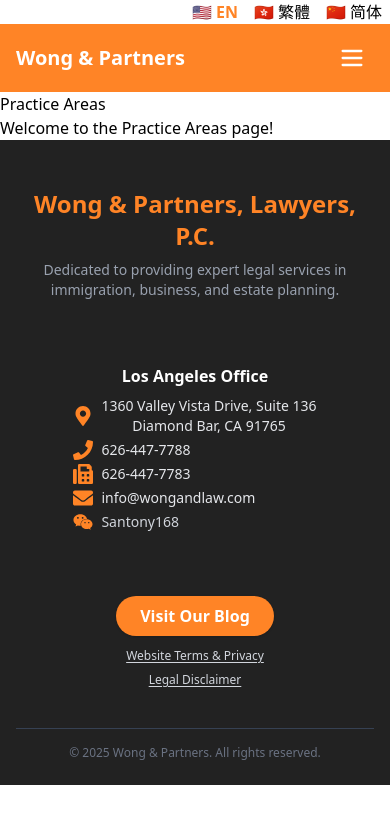
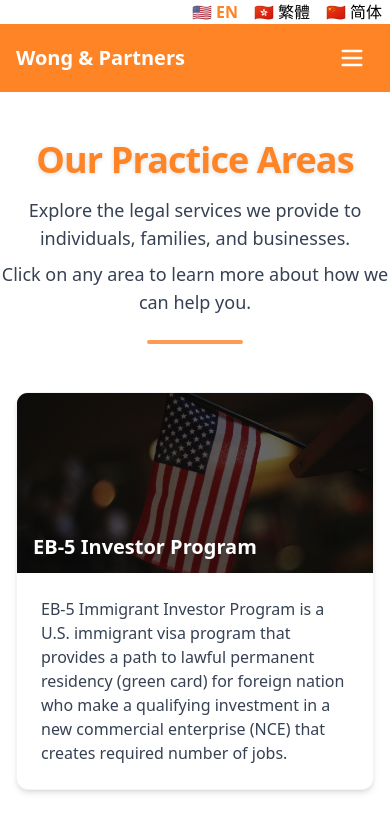
Before and after one commit to alexw14/wongandlaw, a Next.js app: page /en/practice-areas in a window 390 px wide. Shown: the top 821 px of the page. Built offline with nearby package versions, Linux system fonts and the light colour scheme.

Commit message:
add practice area header, grid, and card component

```diff
--- a/src/app/[locale]/practice-areas/page.tsx
+++ b/src/app/[locale]/practice-areas/page.tsx
@@ -1,9 +1,12 @@
+import PracticeAreasHeader from "@/components/PracticeAreasHeader";
+import PracticeAreasGrid from "@/components/PracticeAreasGrid";
+
 const PracticeAreasPage = () => {
   return (
-    <div>
-      <h1>Practice Areas</h1>
-      <p>Welcome to the Practice Areas page!</p>
-    </div>
+    <>
+      <PracticeAreasHeader />
+      <PracticeAreasGrid />
+    </>
   );
 };
 
--- /dev/null
+++ b/src/components/PracticeAreasCard.tsx
@@ -0,0 +1,40 @@
+import React from 'react';
+import Link from 'next/link';
+
+interface PracticeAreasCardProps {
+  title: string;
+  description: string;
+  href: string;
+  imageUrl: string;
+}
+
+const PracticeAreasCard: React.FC<PracticeAreasCardProps> = ({
+  title,
+  description,
+  href,
+  imageUrl,
+}) => (
+  <Link
+    href={href}
+    className="group block rounded-xl shadow-md border border-gray-100 overflow-hidden bg-white hover:shadow-lg transition-shadow duration-200 cursor-pointer"
+  >
+    {/* Image with title overlay */}
+    <div className="relative w-full" style={{ height: 180 }}>
+      <img
+        src={imageUrl}
+        alt={title}
+        className="object-cover w-full h-full"
+      />
+      <div className="absolute inset-0 bg-black/60" aria-hidden="true" />
+      <h2 className="absolute bottom-3 left-0 w-full px-4 text-xl font-bold text-white drop-shadow-lg z-10">
+        {title}
+      </h2>
+    </div>
+    {/* Description */}
+    <div className="p-6">
+      <p className="text-gray-700">{description}</p>
+    </div>
+  </Link>
+);
+
+export default PracticeAreasCard;
--- /dev/null
+++ b/src/components/PracticeAreasGrid.tsx
@@ -0,0 +1,64 @@
+import React from 'react';
+import PracticeAreasCard from './PracticeAreasCard';
+import { useTranslations } from 'next-intl';
+
+const PracticeAreasGrid: React.FC = () => {
+  const t = useTranslations('PracticeAreasGrid');
+
+  const practiceAreas = [
+    {
+      key: 'eb5',
+      title: t('eb5Title'),
+      description: t('eb5Description'),
+      imageUrl: '/images/services/eb5.jpg',
+    },
+    {
+      key: 'immigration',
+      title: t('immigrationTitle'),
+      description: t('immigrationDescription'),
+      imageUrl: '/images/services/immigration.jpg',
+    },
+    {
+      key: 'businessEntities',
+      title: t('businessEntitiesTitle'),
+      description: t('businessEntitiesDescription'),
+      imageUrl: '/images/services/business-entities.jpg',
+    },
+    {
+      key: 'businessTransactions',
+      title: t('businessTransactionsTitle'),
+      description: t('businessTransactionsDescription'),
+      imageUrl: '/images/services/business-transactions.jpg',
+    },
+    {
+      key: 'ecommerceAndIP',
+      title: t('ecommerceAndIPTitle'),
+      description: t('ecommerceAndIPDescription'),
+      imageUrl: '/images/services/ecommerce-ip.jpg',
+    },
+    {
+      key: 'assetsProtection',
+      title: t('assetsProtectionTitle'),
+      description: t('assetsProtectionDescription'),
+      imageUrl: '/images/services/estate-planning.jpg',
+    },
+  ];
+
+  return (
+    <div className="max-w-6xl mx-auto px-4 sm:px-6 lg:px-8 mb-24">
+      <div className="grid grid-cols-1 sm:grid-cols-2 lg:grid-cols-3 gap-8">
+        {practiceAreas.map((area) => (
+          <PracticeAreasCard
+            key={area.key}
+            title={area.title}
+            description={area.description}
+            href={`/practice-areas/${area.key}`}
+            imageUrl={area.imageUrl}
+          />
+        ))}
+      </div>
+    </div>
+  );
+};
+
+export default PracticeAreasGrid;
--- /dev/null
+++ b/src/components/PracticeAreasHeader.tsx
@@ -0,0 +1,26 @@
+import React from 'react';
+import { useTranslations } from 'next-intl';
+
+const PracticeAreasHeader: React.FC = () => {
+  const t = useTranslations('PracticeAreasHeader');
+
+  return (
+    <div className="mb-12 text-center pt-12 sm:pt-20">
+      <h1 className="text-4xl sm:text-5xl font-extrabold mb-4 text-[#FF8426] drop-shadow-sm tracking-tight">
+        {t('title')}
+      </h1>
+      <div className="mx-auto max-w-3xl">
+        <p className="text-lg sm:text-xl text-gray-700">
+          {t('description')}
+          <br className="hidden sm:block" />
+          <span className="block mt-2">{t('instructionalText')}</span>
+        </p>
+      </div>
+      <div className="mt-6 flex justify-center">
+        <span className="inline-block w-24 h-1 rounded bg-[#FF8426] opacity-80" />
+      </div>
+    </div>
+  );
+};
+
+export default PracticeAreasHeader;
--- a/src/messages/en.json
+++ b/src/messages/en.json
@@ -64,5 +64,24 @@
     "visitOurBlog": "Visit Our Blog",
     "websiteTermsAndPrivacy": "Website Terms & Privacy",
     "legalDisclaimer": "Legal Disclaimer"
+  },
+  "PracticeAreasHeader": {
+    "title": "Our Practice Areas",
+    "description": "Explore the legal services we provide to individuals, families, and businesses.",
+    "instructionalText": "Click on any area to learn more about how we can help you."
+  },
+  "PracticeAreasGrid": {
+    "eb5Title": "EB-5 Investor Program",
+    "eb5Description": "EB-5 Immigrant Investor Program is a U.S. immigrant visa program that provides a path to lawful permanent residency (green card) for foreign nation who make a qualifying investment in a new commercial enterprise (NCE) that creates required number of jobs.",
+    "immigrationTitle": "Immigration",
+    "immigrationDescription": "Immigration applications or petitions can be associated with complicated legal issues and procedures. We here can help you complete your immigration journey with ease.",
+    "businessEntitiesTitle": "Business Entities & Corporate Governance",
+    "businessEntitiesDescription": "Choosing a business entity and business structure is the very beginning and important step for your startup business. You have to know what legal protections and benefits your choice of business entity and structure can give you.",
+    "businessTransactionsTitle": "Business Transactions",
+    "businessTransactionsDescription": "Successful and efficient business transactions require legal counsel with broad experience and skills in different legal areas, financial and practical business application experience, negotiation skills, and understanding of different parties’ cultures.",
+    "ecommerceAndIPTitle": "E-Commerce & Intellectual Property",
+    "ecommerceAndIPDescription": "It is essential for e-commerce businesses to work closely with legal professionals who specialize in e-commerce and intellectual property law. This ensures that the business is legally compliant, its IP is adequately protected, and potential legal issues are proactively addressed.",
+    "assetsProtectionTitle": "Assets Protection & Estate Planning",
+    "assetsProtectionDescription": "Asset protection and estate planning are essential components of a comprehensive legal and financial strategy.  Consulting with legal and financial professionals can help ensure that your strategies align with your goals and comply with relevant laws."
   }
 }
--- a/src/messages/zh-CN.json
+++ b/src/messages/zh-CN.json
@@ -64,5 +64,24 @@
     "visitOurBlog": "前往博客",
     "websiteTermsAndPrivacy": "网站条款与隐私",
     "legalDisclaimer": "法律免责声明"
+  },
+  "PracticeAreasHeader": {
+    "title": "我们的法律服务领域",
+    "description": "探索我们为个人、家庭及企业提供的法律服务。",
+    "instructionalText": "点击任一项目，了解我们如何为您提供帮助。"
+  },
+  "PracticeAreasGrid": {
+    "eb5Title": "EB-5 投资移民计划",
+    "eb5Description": "EB-5 投资移民计划是美国的一项移民签证项目，为外国投资者提供获得合法永久居留权（绿卡）的途径。申请人需在新的商业企业（NCE）中进行符合要求的投资，并创造规定数量的就业机会。",
+    "immigrationTitle": "移民服务",
+    "immigrationDescription": "移民申请或请愿通常涉及复杂的法律问题和程序。我们可以帮助您轻松完成整个移民过程。",
+    "businessEntitiesTitle": "商业实体与公司治理",
+    "businessEntitiesDescription": "选择商业实体和组织结构是创业初期非常关键的一步。您需要了解所选的实体和结构能为您带来哪些法律保护和优势。",
+    "businessTransactionsTitle": "商业交易",
+    "businessTransactionsDescription": "成功且高效的商业交易需要具备多领域法律知识与经验的法律顾问，同时拥有财务与实际操作经验、谈判技巧，以及对各方文化的理解。",
+    "ecommerceAndIPTitle": "电子商务与知识产权",
+    "ecommerceAndIPDescription": "电子商务企业必须与专注于电商与知识产权法的法律专业人士紧密合作。这可确保企业符合法律规定，知识产权得到充分保护，并能主动应对潜在法律风险。",
+    "assetsProtectionTitle": "资产保护与遗产规划",
+    "assetsProtectionDescription": "资产保护与遗产规划是全面法律和财务策略中不可或缺的一部分。与法律和财务专业人士咨询，有助于确保您的规划符合目标并遵守相关法律。"
   }
 }
--- a/src/messages/zh-HK.json
+++ b/src/messages/zh-HK.json
@@ -64,5 +64,24 @@
     "visitOurBlog": "前往部落格",
     "websiteTermsAndPrivacy": "網站條款與隱私",
     "legalDisclaimer": "法律免責聲明"
+  },
+  "PracticeAreasHeader": {
+    "title": "我們的法律服務領域",
+    "description": "探索我們為個人、家庭及企業提供的法律服務。",
+    "instructionalText": "點擊任一項目，了解我們如何為您提供協助。"
+  },
+  "PracticeAreasGrid": {
+    "eb5Title": "EB-5 投資移民計劃",
+    "eb5Description": "EB-5 投資移民計劃是美國的一項移民簽證計劃，為外國投資者提供取得合法永久居留權（綠卡）的途徑。申請人須在新的商業企業（NCE）中作出符合規定的投資，並創造所需的就業機會。",
+    "immigrationTitle": "移民服務",
+    "immigrationDescription": "移民申請或請願往往涉及複雜的法律問題與程序。我們能協助您輕鬆完成整個移民過程。",
+    "businessEntitiesTitle": "商業實體與公司治理",
+    "businessEntitiesDescription": "選擇商業實體與組織架構是創業初期的重要一步。您需要了解所選擇的實體與架構能為您提供哪些法律保障與利益。",
+    "businessTransactionsTitle": "商業交易",
+    "businessTransactionsDescription": "成功且高效的商業交易需要具備多方面法律知識與經驗的法律顧問，同時擁有財務與實務操作的經驗、談判技巧，以及對不同文化背景的理解。",
+    "ecommerceAndIPTitle": "電子商務與知識產權",
+    "ecommerceAndIPDescription": "電子商務企業與專精於電子商務及知識產權法的法律專業人士密切合作至關重要。這能確保企業符合法律規定，知識產權獲得充分保護，並能主動應對潛在法律問題。",
+    "assetsProtectionTitle": "資產保護與遺產規劃",
+    "assetsProtectionDescription": "資產保護與遺產規劃是全面法律與財務策略中不可或缺的一部分。諮詢法律及財務專業人士有助於確保您的規劃符合目標並遵守相關法律。"
   }
 }
```
